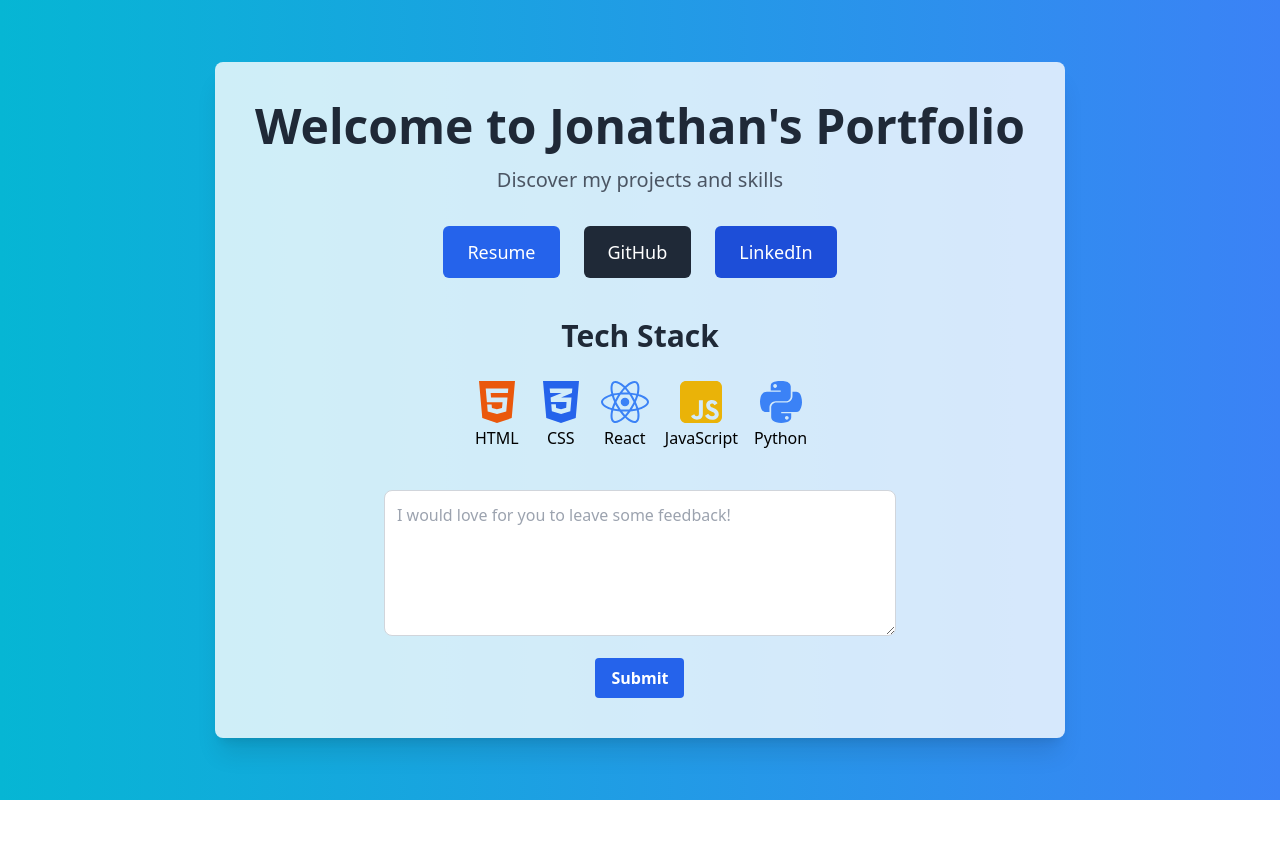
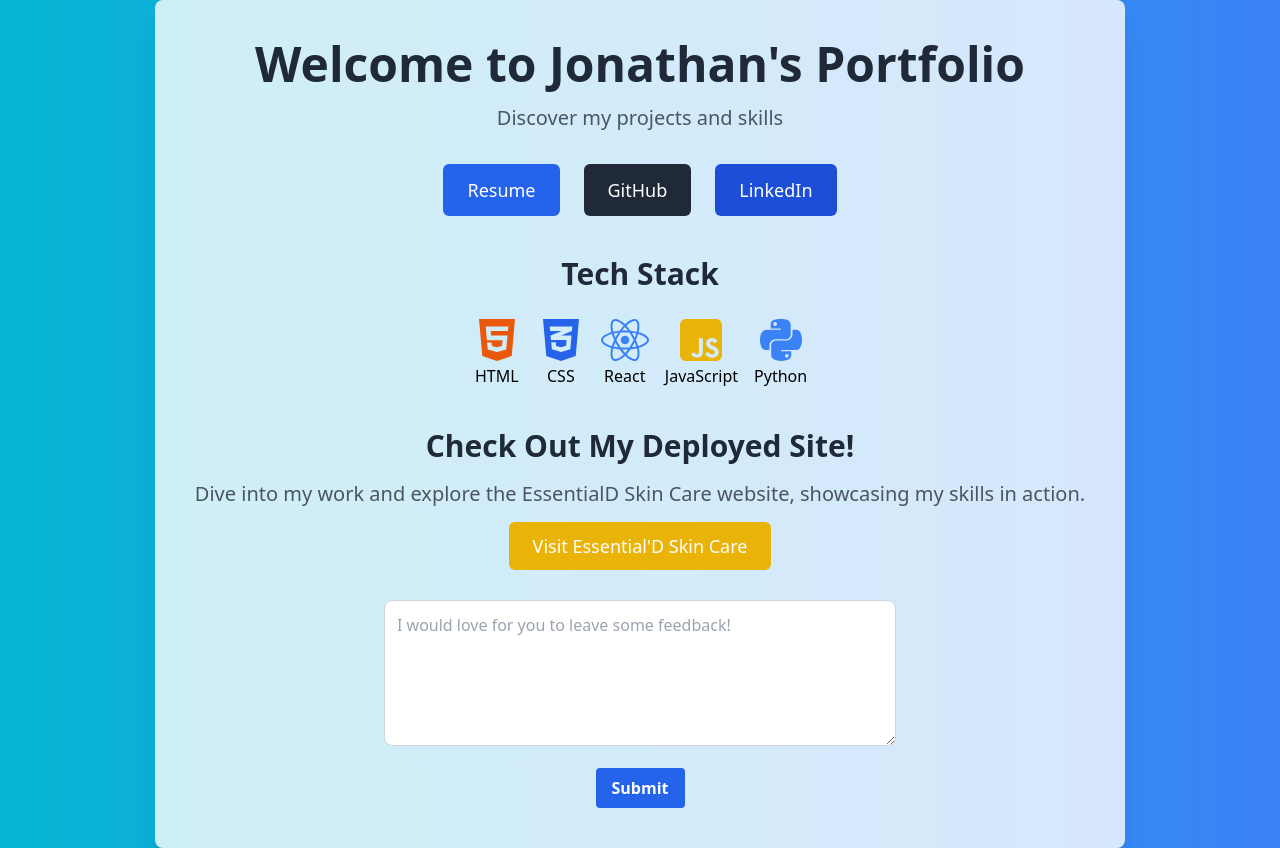
Before and after one commit to JGrant024/Portfolio, a React (Vite) app: page / in a window 1280 px wide. Before the commit the page ends 800 px from the top, so only its background shows below. Built offline with nearby package versions, Linux system fonts and the light colour scheme.

Commit message:
edited section for deployed site

```diff
--- a/src/pages/Home.jsx
+++ b/src/pages/Home.jsx
@@ -8,8 +8,6 @@ import {
   faJsSquare,
 } from "@fortawesome/free-brands-svg-icons";
 import { createClient } from "@supabase/supabase-js";
-
-
 
 const Home = () => {
   const [feedback, setFeedback] = useState("");
@@ -102,6 +100,25 @@ const Home = () => {
             </div>
           </div>
         </div>
+        <div className="mt-10">
+          <h2 className="text-3xl font-bold text-center text-gray-800 mb-4">
+            Check Out My Deployed Site!
+          </h2>
+          <p className="text-xl text-gray-600 text-center mb-6">
+            Dive into my work and explore the EssentialD Skin Care website,
+            showcasing my skills in action.
+          </p>
+          <div className="text-center">
+            <a
+              href="https://essentiald-skin-care.netlify.app/"
+              target="_blank"
+              rel="noopener noreferrer"
+              className="bg-yellow-500 hover:bg-yellow-600 text-white px-6 py-3 rounded-md text-lg transition duration-300"
+            >
+              Visit Essential'D Skin Care
+            </a>
+          </div>
+        </div>
         <div className="mt-10 text-center">
           <form onSubmit={handleFeedbackSubmit}>
             <textarea
```
